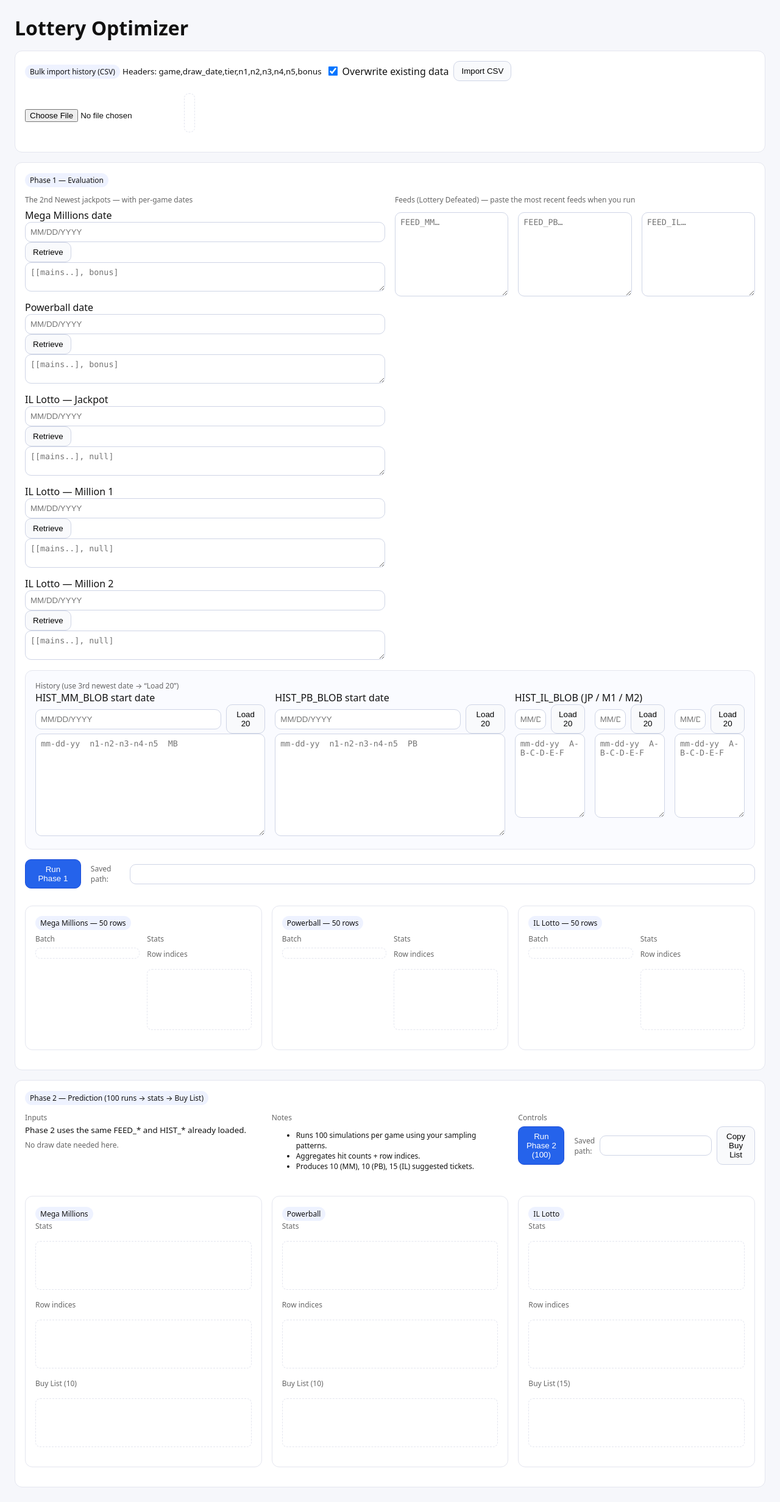
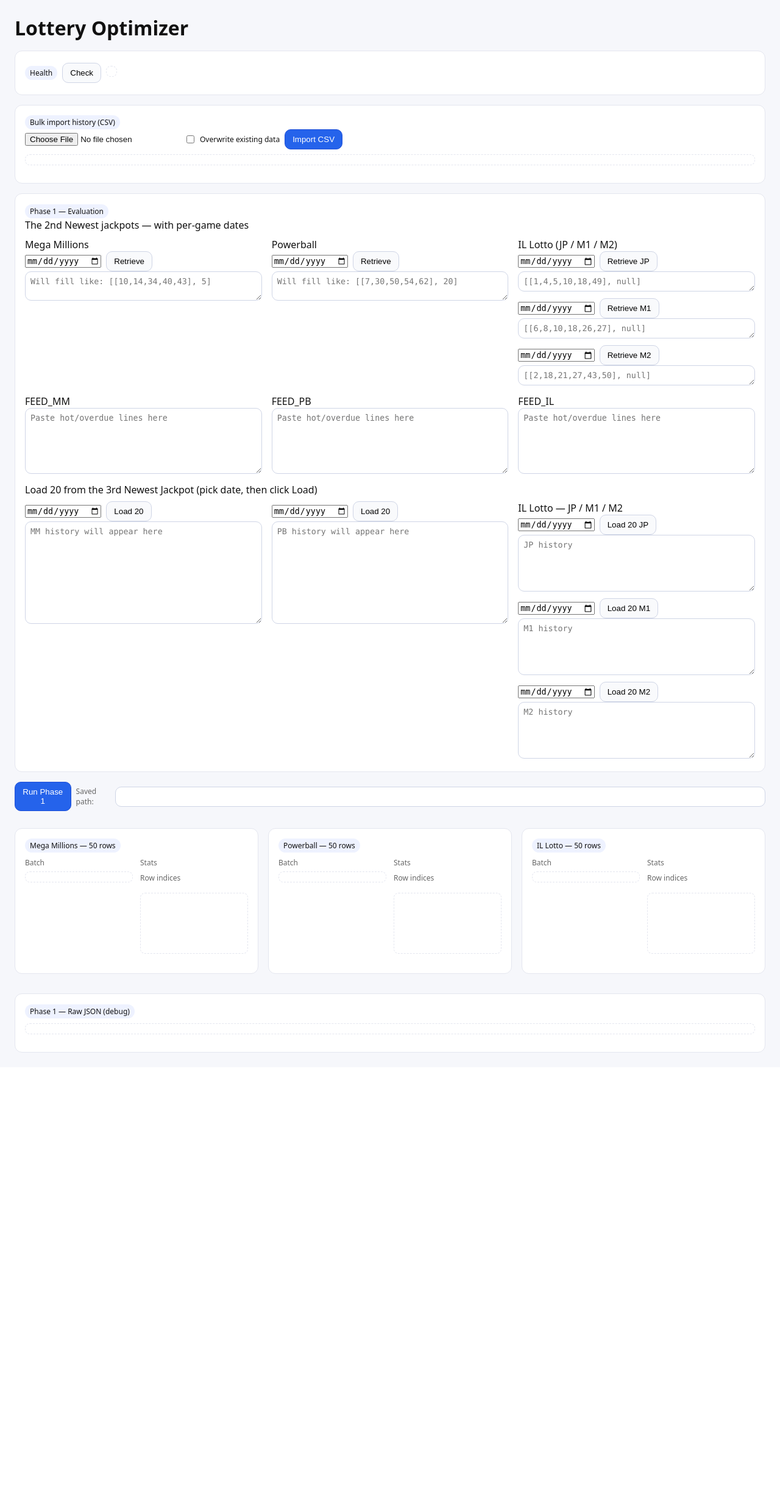
Before and after one commit to lettiehsu/lottery-optimizer, a Flask app: page / in a window 1280 px wide. Shown: the whole page at 61% size. After the commit the page ends 1726 px from the top, so only its background shows below. Run offline with Flask 3, Linux system fonts and the light colour scheme.

Commit message:
Update index.html

```diff
--- a/templates/index.html
+++ b/templates/index.html
@@ -2,233 +2,252 @@
 <html lang="en">
 <head>
   <meta charset="utf-8" />
+  <meta name="viewport" content="width=device-width,initial-scale=1" />
   <title>Lottery Optimizer</title>
-  <meta name="viewport" content="width=device-width, initial-scale=1" />
-  <link rel="stylesheet" href="/static/styles.css" />
+  <link rel="stylesheet" href="/static/styles.css?v=3" />
 </head>
 <body>
+  <div class="container">
     <h1>Lottery Optimizer</h1>
 
-  <!-- Bulk import -->
+    <!-- HEALTH -->
+    <div class="card row">
+      <span class="pill">Health</span>
+      <button id="btnHealth" class="btn">Check</button>
+      <pre id="healthLog" class="log"></pre>
+    </div>
+
+    <!-- UPLOAD CSV -->
     <div class="card">
       <div class="inline">
+        <span class="pill">Bulk import history (CSV)</span>
+      </div>
+      <div class="row">
+        <input id="csvFile" type="file" accept=".csv,text/csv" />
+        <label class="row" style="gap:6px;">
+          <input id="overwrite" type="checkbox" />
+          <span class="tiny">Overwrite existing data</span>
+        </label>
+        <button id="btnImport" class="btn primary">Import CSV</button>
+      </div>
+      <pre id="csvLog" class="log" style="margin-top:8px;"></pre>
+    </div>
+
+    <!-- PHASE 1: INPUTS -->
+    <div class="card">
+      <div class="pill big">Phase 1 — Evaluation</div>
+      <div class="subtle">The 2nd Newest jackpots — with per-game dates</div>
+
+      <!-- Per-game retrieve -->
+      <div class="grid grid-3" style="margin-top:10px;">
+        <!-- MM -->
         <div>
-        <div class="pill">Bulk import history (CSV)</div>
-        <small>Headers: game,draw_date,tier,n1,n2,n3,n4,n5,bonus</small>
+          <div class="title">Mega Millions</div>
+          <div class="row">
+            <input id="mmDate" type="date" />
+            <button id="mmRetrieve" class="btn">Retrieve</button>
           </div>
-      <label class="switch">
-        <input type="checkbox" id="overwriteCsv" checked />
-        <span>Overwrite existing data</span>
-      </label>
-      <button id="btnCsv" class="btn">Import CSV</button>
+          <textarea id="mmPreview" class="mono" rows="2" readonly placeholder='Will fill like: [[10,14,34,40,43], 5]'></textarea>
         </div>
-    <div class="row g-8 mt">
-      <input type="file" id="csvFile" />
-      <pre id="csvLog" class="log mono" style="min-height:64px"></pre>
+
+        <!-- PB -->
+        <div>
+          <div class="title">Powerball</div>
+          <div class="row">
+            <input id="pbDate" type="date" />
+            <button id="pbRetrieve" class="btn">Retrieve</button>
+          </div>
+          <textarea id="pbPreview" class="mono" rows="2" readonly placeholder='Will fill like: [[7,30,50,54,62], 20]'></textarea>
+        </div>
+
+        <!-- IL (JP/M1/M2) -->
+        <div>
+          <div class="title">IL Lotto (JP / M1 / M2)</div>
+          <div class="row">
+            <input id="ilJPDate" type="date" />
+            <button id="ilJPRetrieve" class="btn">Retrieve JP</button>
+          </div>
+          <textarea id="ilJPPreview" class="mono" rows="1" readonly placeholder="[[1,4,5,10,18,49], null]"></textarea>
+          <div class="row" style="margin-top:6px;">
+            <input id="ilM1Date" type="date" />
+            <button id="ilM1Retrieve" class="btn">Retrieve M1</button>
+          </div>
+          <textarea id="ilM1Preview" class="mono" rows="1" readonly placeholder="[[6,8,10,18,26,27], null]"></textarea>
+          <div class="row" style="margin-top:6px;">
+            <input id="ilM2Date" type="date" />
+            <button id="ilM2Retrieve" class="btn">Retrieve M2</button>
+          </div>
+          <textarea id="ilM2Preview" class="mono" rows="1" readonly placeholder="[[2,18,21,27,43,50], null]"></textarea>
         </div>
       </div>
 
-  <!-- Phase 1 — Evaluation -->
-  <div class="card">
-    <div class="pill">Phase 1 — Evaluation</div>
-
-    <div class="grid grid-2 mt">
+      <!-- FEEDS -->
+      <div class="grid grid-3" style="margin-top:10px;">
         <div>
-        <div class="tiny muted">The 2nd Newest jackpots — with per-game dates</div>
-        <div class="field mt-6">
-          <label>Mega Millions date</label>
-          <input id="mmDate" type="text" placeholder="MM/DD/YYYY" />
-          <button id="mmRetrieve" class="btn">Retrieve</button>
-          <textarea id="mmPreview" class="mono" rows="2" placeholder="[[mains..], bonus]"></textarea>
+          <div class="title">FEED_MM</div>
+          <textarea id="feedMM" rows="6" placeholder="Paste hot/overdue lines here"></textarea>
         </div>
-        <div class="field">
-          <label>Powerball date</label>
-          <input id="pbDate" type="text" placeholder="MM/DD/YYYY" />
-          <button id="pbRetrieve" class="btn">Retrieve</button>
-          <textarea id="pbPreview" class="mono" rows="2" placeholder="[[mains..], bonus]"></textarea>
+        <div>
+          <div class="title">FEED_PB</div>
+          <textarea id="feedPB" rows="6" placeholder="Paste hot/overdue lines here"></textarea>
         </div>
-        <div class="field">
-          <label>IL Lotto — Jackpot</label>
-          <input id="ilJPDate" type="text" placeholder="MM/DD/YYYY" />
-          <button id="ilJPRetrieve" class="btn">Retrieve</button>
-          <textarea id="ilJPPreview" class="mono" rows="2" placeholder="[[mains..], null]"></textarea>
-        </div>
-        <div class="field">
-          <label>IL Lotto — Million 1</label>
-          <input id="ilM1Date" type="text" placeholder="MM/DD/YYYY" />
-          <button id="ilM1Retrieve" class="btn">Retrieve</button>
-          <textarea id="ilM1Preview" class="mono" rows="2" placeholder="[[mains..], null]"></textarea>
-        </div>
-        <div class="field">
-          <label>IL Lotto — Million 2</label>
-          <input id="ilM2Date" type="text" placeholder="MM/DD/YYYY" />
-          <button id="ilM2Retrieve" class="btn">Retrieve</button>
-          <textarea id="ilM2Preview" class="mono" rows="2" placeholder="[[mains..], null]"></textarea>
+        <div>
+          <div class="title">FEED_IL</div>
+          <textarea id="feedIL" rows="6" placeholder="Paste hot/overdue lines here"></textarea>
         </div>
       </div>
 
+      <!-- HISTORY load 20 (3rd newest) -->
+      <div class="subtle" style="margin-top:10px;">Load 20 from the 3rd Newest Jackpot (pick date, then click Load)</div>
+      <div class="grid grid-3" style="margin-top:8px;">
+        <!-- MM hist -->
         <div>
-        <div class="tiny muted">Feeds (Lottery Defeated) — paste the most recent feeds when you run</div>
-        <div class="grid grid-3 mt">
-          <textarea id="FEED_MM" class="mono" rows="8" placeholder="FEED_MM…"></textarea>
-          <textarea id="FEED_PB" class="mono" rows="8" placeholder="FEED_PB…"></textarea>
-          <textarea id="FEED_IL" class="mono" rows="8" placeholder="FEED_IL…"></textarea>
+          <div class="row">
+            <input id="histMMDate" type="date" />
+            <button id="btnLoadMM" class="btn">Load 20</button>
+          </div>
+          <textarea id="histMMBlob" class="mono" rows="10" placeholder="MM history will appear here"></textarea>
+        </div>
+        <!-- PB hist -->
+        <div>
+          <div class="row">
+            <input id="histPBDate" type="date" />
+            <button id="btnLoadPB" class="btn">Load 20</button>
+          </div>
+          <textarea id="histPBBlob" class="mono" rows="10" placeholder="PB history will appear here"></textarea>
+        </div>
+        <!-- IL hist -->
+        <div>
+          <div class="title small">IL Lotto — JP / M1 / M2</div>
+          <div class="row">
+            <input id="histILJPDate" type="date" />
+            <button id="btnLoadIL_JP" class="btn">Load 20 JP</button>
+          </div>
+          <textarea id="histILJPBlob" class="mono" rows="5" placeholder="JP history"></textarea>
+
+          <div class="row" style="margin-top:6px;">
+            <input id="histILM1Date" type="date" />
+            <button id="btnLoadIL_M1" class="btn">Load 20 M1</button>
+          </div>
+          <textarea id="histILM1Blob" class="mono" rows="5" placeholder="M1 history"></textarea>
+
+          <div class="row" style="margin-top:6px;">
+            <input id="histILM2Date" type="date" />
+            <button id="btnLoadIL_M2" class="btn">Load 20 M2</button>
+          </div>
+          <textarea id="histILM2Blob" class="mono" rows="5" placeholder="M2 history"></textarea>
         </div>
       </div>
     </div>
 
-    <div class="card subtle mt">
-      <div class="tiny muted">History (use 3rd newest date → “Load 20”)</div>
-      <div class="grid grid-3">
+    <!-- RUN PHASE 1 -->
+    <div class="row">
+      <button id="runPhase1" class="btn primary">Run Phase 1</button>
+      <span class="tiny muted">Saved path:</span>
+      <input id="phase1Path" type="text" readonly />
+    </div>
+
+    <!-- PHASE 1 RESULTS: three columns -->
+    <div id="phase1ResultsRow" class="grid grid-3" style="margin-top:12px;">
+      <!-- MM -->
+      <div class="card">
+        <div class="inline">
+          <span class="pill">Mega Millions — 50 rows</span>
+          <span id="mmCounts" class="tiny right"></span>
+        </div>
+        <div class="two-col" style="margin-top:8px;">
           <div>
-          <label>HIST_MM_BLOB start date</label>
-          <div class="inline">
-            <input id="mmHistDate" type="text" placeholder="MM/DD/YYYY" />
-            <button id="mmLoad20" class="btn">Load 20</button>
-          </div>
-          <textarea id="HIST_MM_BLOB" class="mono" rows="10" placeholder="mm-dd-yy  n1-n2-n3-n4-n5  MB"></textarea>
+            <div class="tiny muted">Batch</div>
+            <ol id="mmBatch" class="batch mono"></ol>
           </div>
           <div>
-          <label>HIST_PB_BLOB start date</label>
+            <div class="tiny muted">Stats</div>
+            <div id="mmStats" class="statline" style="margin-bottom:8px;"></div>
+            <div class="tiny muted">Row indices</div>
+            <pre id="mmRows" class="mono" style="min-height:100px;"></pre>
+          </div>
+        </div>
+      </div>
+      <!-- PB -->
+      <div class="card">
         <div class="inline">
-            <input id="pbHistDate" type="text" placeholder="MM/DD/YYYY" />
-            <button id="pbLoad20" class="btn">Load 20</button>
+          <span class="pill">Powerball — 50 rows</span>
+          <span id="pbCounts" class="tiny right"></span>
         </div>
-          <textarea id="HIST_PB_BLOB" class="mono" rows="10" placeholder="mm-dd-yy  n1-n2-n3-n4-n5  PB"></textarea>
+        <div class="two-col" style="margin-top:8px;">
+          <div>
+            <div class="tiny muted">Batch</div>
+            <ol id="pbBatch" class="batch mono"></ol>
           </div>
           <div>
-          <label>HIST_IL_BLOB (JP / M1 / M2)</label>
-          <div class="grid grid-3">
+            <div class="tiny muted">Stats</div>
+            <div id="pbStats" class="statline" style="margin-bottom:8px;"></div>
+            <div class="tiny muted">Row indices</div>
+            <pre id="pbRows" class="mono" style="min-height:100px;"></pre>
+          </div>
+        </div>
+      </div>
+      <!-- IL -->
+      <div class="card">
+        <div class="inline">
+          <span class="pill">IL Lotto — 50 rows</span>
+          <span id="ilCounts" class="tiny right"></span>
+        </div>
+        <div class="two-col" style="margin-top:8px;">
           <div>
-              <div class="inline">
-                <input id="ilJPHistDate" type="text" placeholder="MM/DD/YYYY" />
-                <button id="ilJPLoad20" class="btn">Load 20</button>
-              </div>
-              <textarea id="HIST_IL_JP_BLOB" class="mono" rows="8" placeholder="mm-dd-yy  A-B-C-D-E-F"></textarea>
+            <div class="tiny muted">Batch</div>
+            <ol id="ilBatch" class="batch mono"></ol>
           </div>
           <div>
-              <div class="inline">
-                <input id="ilM1HistDate" type="text" placeholder="MM/DD/YYYY" />
-                <button id="ilM1Load20" class="btn">Load 20</button>
-              </div>
-              <textarea id="HIST_IL_M1_BLOB" class="mono" rows="8" placeholder="mm-dd-yy  A-B-C-D-E-F"></textarea>
-            </div>
-            <div>
-              <div class="inline">
-                <input id="ilM2HistDate" type="text" placeholder="MM/DD/YYYY" />
-                <button id="ilM2Load20" class="btn">Load 20</button>
-              </div>
-              <textarea id="HIST_IL_M2_BLOB" class="mono" rows="8" placeholder="mm-dd-yy  A-B-C-D-E-F"></textarea>
-            </div>
+            <div class="tiny muted">Stats</div>
+            <div id="ilStats" class="statline" style="margin-bottom:8px;"></div>
+            <div class="tiny muted">Row indices</div>
+            <pre id="ilRows" class="mono" style="min-height:100px;"></pre>
           </div>
         </div>
       </div>
     </div>
 
-    <!-- Run Phase 1 -->
-    <div class="inline mt">
-      <button id="runPhase1" class="btn primary">Run Phase 1</button>
-      <span class="tiny muted" style="margin-left:8px;">Saved path:</span>
-      <input id="phase1Path" type="text" readonly />
-      <span id="phase1Done" class="pill" style="display:none;">Done</span>
-    </div>
-
-    <!-- Phase 1 results -->
-    <div id="phase1ResultsRow" class="grid grid-3 mt">
+    <!-- DEBUG JSON (optional) -->
     <div class="card">
-        <div class="inline"><span class="pill">Mega Millions — 50 rows</span><span id="mmCounts" class="tiny right"></span></div>
-        <div class="two-col mt-6">
-          <div><div class="tiny muted">Batch</div><ol id="mmBatch" class="batch mono"></ol></div>
-          <div>
-            <div class="tiny muted">Stats</div><div id="mmStats" class="statline mt-6"></div>
-            <div class="tiny muted" style="margin-top:8px;">Row indices</div><pre id="mmRows" class="mono" style="min-height:100px"></pre>
-          </div>
-        </div>
-      </div>
-      <div class="card">
-        <div class="inline"><span class="pill">Powerball — 50 rows</span><span id="pbCounts" class="tiny right"></span></div>
-        <div class="two-col mt-6">
-          <div><div class="tiny muted">Batch</div><ol id="pbBatch" class="batch mono"></ol></div>
-          <div>
-            <div class="tiny muted">Stats</div><div id="pbStats" class="statline mt-6"></div>
-            <div class="tiny muted" style="margin-top:8px;">Row indices</div><pre id="pbRows" class="mono" style="min-height:100px"></pre>
-          </div>
-        </div>
-      </div>
-      <div class="card">
-        <div class="inline"><span class="pill">IL Lotto — 50 rows</span><span id="ilCounts" class="tiny right"></span></div>
-        <div class="two-col mt-6">
-          <div><div class="tiny muted">Batch</div><ol id="ilBatch" class="batch mono"></ol></div>
-          <div>
-            <div class="tiny muted">Stats</div><div id="ilStats" class="statline mt-6"></div>
-            <div class="tiny muted" style="margin-top:8px;">Row indices</div><pre id="ilRows" class="mono" style="min-height:100px"></pre>
-          </div>
-        </div>
-      </div>
+      <div class="pill">Phase 1 — Raw JSON (debug)</div>
+      <pre id="phase1Debug" class="log"></pre>
     </div>
   </div>
 
-  <!-- Phase 2 — Prediction -->
-  <div class="card">
-    <div class="pill">Phase 2 — Prediction (100 runs → stats → Buy List)</div>
+  <!-- Load JS with a cache-buster so new code is used -->
+  <script src="/static/app.js?v=5"></script>
+  <noscript><div style="padding:12px;color:#b00;">Enable JavaScript to use this app.</div></noscript>
+  <script>
+    // Tiny visual feedback that the page loaded
+    document.addEventListener("DOMContentLoaded", () => {
+      const e = document.createElement("div");
+      e.className = "toast ok";
+      e.textContent = "UI ready";
+      document.body.appendChild(e);
+      setTimeout(()=>e.remove(), 1200);
 
-    <div class="grid grid-3 mt">
-      <div>
-        <div class="tiny muted">Inputs</div>
-        <small>Phase 2 uses the same FEED_* and HIST_* already loaded.</small>
-        <div class="mt-6 tiny muted">No draw date needed here.</div>
-      </div>
-      <div>
-        <div class="tiny muted">Notes</div>
-        <ul class="tiny">
-          <li>Runs 100 simulations per game using your sampling patterns.</li>
-          <li>Aggregates hit counts + row indices.</li>
-          <li>Produces 10 (MM), 10 (PB), 15 (IL) suggested tickets.</li>
-        </ul>
-      </div>
-      <div>
-        <div class="tiny muted">Controls</div>
-        <div class="inline mt-6">
-          <button id="runPhase2" class="btn primary">Run Phase 2 (100)</button>
-          <span class="tiny muted" style="margin-left:8px;">Saved path:</span>
-          <input id="phase2Path" type="text" readonly />
-          <button id="copyBuy" class="btn">Copy Buy List</button>
-        </div>
-      </div>
-    </div>
-
-    <!-- Phase 2 results -->
-    <div id="phase2Results" class="grid grid-3 mt">
-      <div class="card">
-        <div class="pill">Mega Millions</div>
-        <div class="tiny muted">Stats</div>
-        <pre id="p2MMStats" class="mono" style="min-height:80px"></pre>
-        <div class="tiny muted">Row indices</div>
-        <pre id="p2MMRows" class="mono" style="min-height:80px"></pre>
-        <div class="tiny muted">Buy List (10)</div>
-        <pre id="p2MMBuy" class="mono" style="min-height:80px"></pre>
-      </div>
-      <div class="card">
-        <div class="pill">Powerball</div>
-        <div class="tiny muted">Stats</div>
-        <pre id="p2PBStats" class="mono" style="min-height:80px"></pre>
-        <div class="tiny muted">Row indices</div>
-        <pre id="p2PBRows" class="mono" style="min-height:80px"></pre>
-        <div class="tiny muted">Buy List (10)</div>
-        <pre id="p2PBBuy" class="mono" style="min-height:80px"></pre>
-      </div>
-      <div class="card">
-        <div class="pill">IL Lotto</div>
-        <div class="tiny muted">Stats</div>
-        <pre id="p2ILStats" class="mono" style="min-height:80px"></pre>
-        <div class="tiny muted">Row indices</div>
-        <pre id="p2ILRows" class="mono" style="min-height:80px"></pre>
-        <div class="tiny muted">Buy List (15)</div>
-        <pre id="p2ILBuy" class="mono" style="min-height:80px"></pre>
-      </div>
-    </div>
-  </div>
-
-  <script src="/static/app.js"></script>
+      // Quick health ping so you see green immediately
+      const btn = document.getElementById("btnHealth");
+      const log = document.getElementById("healthLog");
+      if (btn && log) {
+        btn.click = btn.click || function(){};
+        btn.addEventListener("click", async () => {
+          btn.disabled = true; btn.textContent = "Checking…";
+          try {
+            const r = await fetch("/health");
+            const j = await r.json();
+            log.textContent = JSON.stringify(j, null, 2);
+            log.classList.toggle("ok", !!j.ok);
+            log.classList.toggle("err", !j.ok);
+          } catch (e) {
+            log.textContent = String(e); log.classList.add("err");
+          } finally {
+            btn.disabled = false; btn.textContent = "Check";
+          }
+        }, { once: false });
+      }
+    });
+  </script>
 </body>
 </html>
```
Lines whose indentation alone changed are shown as unchanged.
